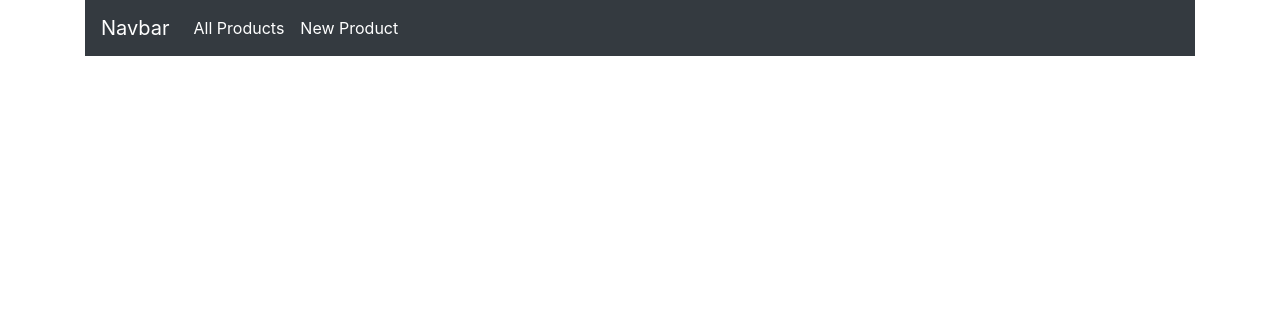
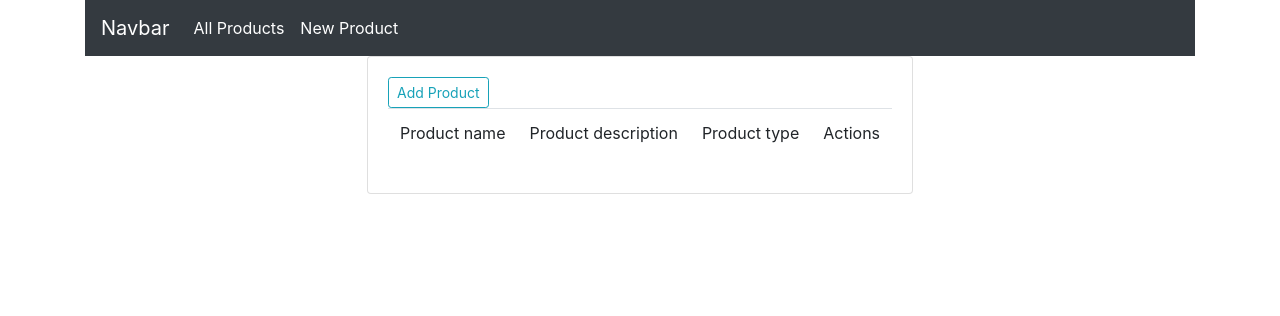
Before and after one commit to MarcinSzyc/andzy-calc, a Django app: page / in a window 1280 px wide. Shown: the top 316 px of the page. Run offline with Django 3.2, Linux system fonts and the light colour scheme; data that the repository does not hold is empty; some libraries are stand-ins or nearby versions.

Commit message:
added new product with JQuerry buttons to product list view

```diff
--- a/templates/renovations/product_list.html
+++ b/templates/renovations/product_list.html
@@ -1,6 +1,89 @@
 {% extends 'renovations/layout.html' %}
+{% load crispy_forms_tags %}
 {% block renovations %}
-    {% for product in object_list %}
-        <li>{{ product.name }}</li>
-    {% endfor %}
+    {% if messages %}
+        {% for message in messages %}
+            <div{% if message.tags == 'error' %}
+                class="alert alert-danger" role="alert"
+            {% else %}
+                class="alert alert-success" role="alert"
+            {% endif %}>{{ message }}</div>
+        {% endfor %}
+    {% endif %}
+    <div class="row justify-content-md-center main-window">
+        <div class="col-sm-auto">
+            <div class="card">
+                <div class="card-body">
+                    <a class="btn btn-outline-info btn-sm new-product" href="#">Add Product</a>
+                    <div class="table-responsive">
+                        <table class="table">
+                            <thead>
+                            <tr>
+                                <td>Product name</td>
+                                <td>Product description</td>
+                                <td>Product type</td>
+                                <td>Actions</td>
+                            </tr>
+                            </thead>
+                            {% for product in object_list %}
+                                <tr>
+                                    <td>{{ product.name }}</td>
+                                    <td>{{ product.description }}</td>
+                                    <td>{{ product.type }}</td>
+                                    <td><a href="{% url 'renovations:update-product' pk=product.id %}"
+                                           class="btn btn-outline-warning btn-sm">Modify</a>
+                                        <a href="{% url 'renovations:delete-product' pk=product.id %}"
+                                           class="btn btn-outline-danger btn-sm">Remove</a></td>
+                                </tr>
+                            {% endfor %}
+                        </table>
+                    </div>
+                </div>
+            </div>
+        </div>
+    </div>
+    <script>
+        $(document).ready(function () {
+            new_product_card = $(`
+            <div class="row justify-content-md-center new-product-box">
+                <div class="col-sm-auto">
+                    <div class="card">
+                        <div class="card-body">
+                            <h3>Add Product</h3>
+                            <form action="{% url 'renovations:new-product' %}" method="POST">
+                                {% csrf_token %}
+                                {{ new_product_form | crispy }}
+                                <button type="submit" class="btn btn-secondary">Save</button>
+                            </form>
+                        </div>
+                    </div>
+                </div>
+            </div>
+                `);
+
+            {#function add_box(type, card) {#}
+            {#    console.log("dupa")#}
+            {#    var main_window = $(".main-window")#}
+            {#    if (main_window.hasClass(type)) {#}
+            {#        $(`.${type}-box`).remove()#}
+            {#        main_window.removeClass(type)#}
+            {#    } else {#}
+            {#        main_window.append(card)#}
+            {#        main_window.addClass(type)#}
+            {#    }#}
+
+
+            $(".new-product").click(function (e) {
+                var main_window = $(".main-window")
+                if (main_window.hasClass('new-box-added')) {
+                    $(".new-product-box").remove()
+                    main_window.removeClass('new-box-added')
+                } else {
+                    main_window.parent().prepend(new_product_card)
+                    main_window.addClass('new-box-added')
+                }
+            })
+        })
+    </script>
+
 {% endblock renovations %}
```
